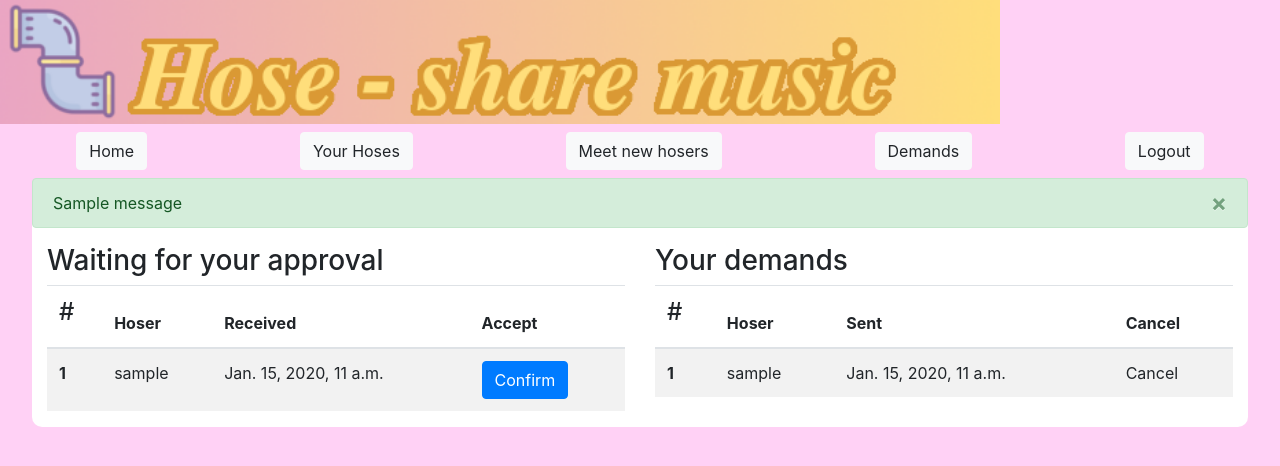
After one commit to Gnonpi/hose-sound, a Django app: page /user/demands/ in a window 1280 px wide. The commit adds this page. Shown: the top 466 px of the page. Run offline with Django 3.2, Linux system fonts and the light colour scheme; a user stored in the database is signed in; tables that the repository leaves empty hold one stand-in row (values such as "Sample post"); one stand-in notice (Sample message) is shown; parts of the project's set-up code (start-up, migrations or seed data) failed here and were passed over; some libraries are stand-ins or nearby versions.

Commit message:
invite system

```diff
--- a/hose/hose_usage/forms.py
+++ b/hose/hose_usage/forms.py
@@ -1,4 +1,5 @@
 from django.contrib.auth.forms import UserCreationForm, UserChangeForm
+from django.forms import Form
 
 from .models import HoseUser
 
--- a/hose/hose_usage/models.py
+++ b/hose/hose_usage/models.py
@@ -1,7 +1,8 @@
-from datetime import datetime
+from datetime import datetime, timedelta
 
 from django.contrib.auth.models import AbstractUser
 from django.db import models
+from django.utils import timezone
 
 
 class HoseUser(AbstractUser):
@@ -91,3 +92,29 @@ class HoseContent(models.Model):
 
     def __str__(self):
         return f"'{self.name}'(added {self.time_added}) linked to '{self.hose_from.hose_name}': {self.times_listened} times"
+
+
+class AssociationDemand(models.Model):
+    """
+    Demand of association between two users
+    """
+    MAX_DEMANDS_SENT = 3
+
+    sender = models.ForeignKey(
+        HoseUser,
+        on_delete=models.CASCADE,
+        related_name='sender'
+    )
+    receiver = models.ForeignKey(
+        HoseUser,
+        on_delete=models.CASCADE,
+        related_name='receiver'
+    )
+    time_sent = models.DateTimeField(auto_now_add=True)
+    caduce_at = models.DateTimeField(default=timezone.now() + timezone.timedelta(days=15))
+
+    def is_caduced(self):
+        return timezone.now() > self.caduce_at
+
+    def __str__(self):
+        return f"From {self.sender.username} to {self.receiver.username} at {self.time_sent}"
--- a/hose/hose_usage/templates/hose_usage/banner.html
+++ b/hose/hose_usage/templates/hose_usage/banner.html
@@ -24,11 +24,11 @@
                 </button>
             </a>
         </li>
-{#        <li class="nav-item">#}
-{#            <a class="nav-link" href="{% url 'h:show_users' %}">#}
-{#                <button type="button" class="btn">Your hosers</button>#}
-{#            </a>#}
-{#        </li>#}
+        <li class="nav-item">
+            <a class="nav-link" href="{% url 'h:see_demands' %}">
+                <button type="button" class="btn btn-light">Demands</button>
+            </a>
+        </li>
         <li class="nav-item">
             <a class="nav-link" href="{% url 'logout' %}">
                 <button type="button" class="btn btn-light">
--- a/hose/hose_usage/templates/hose_usage/base.html
+++ b/hose/hose_usage/templates/hose_usage/base.html
@@ -16,6 +16,7 @@
 <body>
     {% include 'hose_usage/banner.html' %}
     <main>
+        {% include 'hose_usage/message.html' %}
         {% block content %}
         {% endblock %}
     </main>
--- /dev/null
+++ b/hose/hose_usage/templates/hose_usage/message.html
@@ -0,0 +1,12 @@
+{% if messages %}
+    <div>
+        {% for message in messages %}
+        <div class="alert {{ message.tags }} alert-dismissible" role="alert">
+            <button type="button" class="close" data-dismiss="alert" aria-label="Close">
+                <span aria-hidden="true">&times;</span>
+            </button>
+            {{ message }}
+        </div>
+        {% endfor %}
+    </div>
+{% endif %}
--- /dev/null
+++ b/hose/hose_usage/templates/hose_usage/see_demands.html
@@ -0,0 +1,64 @@
+{% extends 'hose_usage/base.html' %}
+
+
+{% block title %}Hose - Demands{% endblock %}
+{% block content %}
+
+    {% load static %}
+    <link rel="stylesheet" type="text/css" href="{% static 'hose_usage/style.css' %}">
+
+    <div class="container-fluid">
+        <div class="row">
+            <div class="col-sm">
+                <h3>Waiting for your approval</h3>
+                <table class="table table-striped">
+                    <thead>
+                        <tr>
+                            <th scope="col"><h4>#</h4></th>
+                            <th scope="col">Hoser</th>
+                            <th scope="col">Received</th>
+                            <th scope="col">Accept</th>
+                        </tr>
+                    </thead>
+                    <tbody>
+                        {% for demand in received_demands %}
+                        <tr>
+                            <th scope="row">{{ forloop.counter }}</th>
+                            <td>{{ demand.sender.username }}</td>
+                            <td>{{ demand.time_sent }}</td>
+                            <td>
+                                <a href="{% url 'h:hoser_confirm' demand.id %}">
+                                    <button type="button" class="btn btn-primary">Confirm</button>
+                                </a>
+                            </td>
+                        </tr>
+                        {% endfor %}
+                    </tbody>
+                </table>
+            </div>
+            <div class="col-sm">
+                <h3>Your demands</h3>
+                <table class="table table-striped">
+                    <thead>
+                        <tr>
+                            <th scope="col"><h4>#</h4></th>
+                            <th scope="col">Hoser</th>
+                            <th scope="col">Sent</th>
+                            <th scope="col">Cancel</th>
+                        </tr>
+                    </thead>
+                    <tbody>
+                        {% for demand in sent_demands %}
+                        <tr>
+                            <th scope="row">{{ forloop.counter }}</th>
+                            <td>{{ demand.receiver.username }}</td>
+                            <td>{{ demand.time_sent }}</td>
+                            <td>Cancel</td>
+                        </tr>
+                        {% endfor %}
+                    </tbody>
+                </table>
+            </div>
+        </div>
+    </div>
+{% endblock %}
--- a/hose/hose_usage/urls.py
+++ b/hose/hose_usage/urls.py
@@ -5,15 +5,23 @@ from . import views
 
 app_name = 'h'
 urlpatterns = [
+    ## User objects
     path('home/', login_required(views.HomeView.as_view()), name='home'),
+    path('demands/', login_required(views.see_hose_demands), name='see_demands'),
     path('hoses/', login_required(views.LinkedHosesView.as_view()), name='see_hoses'),
+    path('signup/', views.SignUp.as_view(), name='signup'),
+
+    ## Browse objects
     path('browse-hosers/', login_required(views.browser_hosers), name='browse_hosers'),
     # path('browse-content/', views., name='browse_content'),
+
+    ## Show object detail
+    path('hose/<int:hose_id>/', login_required(views.show_hose), name='show_hose'),
     path('hoser/<int:hoser_id>/', login_required(views.show_hoser), name='show_hoser'),
-    # path('demands/', views., name='see_demands'),
+
+    ## Hose creation
     path('hoser/<int:hoser_id>/ask', login_required(views.ask_for_hose_creation), name='hoser_ask'),
-    # path('hoser/<int:hoser-pk>/confirm', views., name='hoser_confirm'),
-    path('hose/<int:hose_id>/', login_required(views.show_hose), name='show_hose'),
+    path('hoser/<int:demand_id>/confirm', login_required(views.confirm_hose_creation), name='hoser_confirm'),
+    path('hoser/<int:hoser_id>/cancel', login_required(views.cancel_hose_creation), name='hoser_cancel'),
     # path('hose/<int:hose-pk>/<int:content-pk>', views., name='show_content'),
-    path('signup/', views.SignUp.as_view(), name='signup'),
 ]
--- a/hose/hose_usage/views.py
+++ b/hose/hose_usage/views.py
@@ -1,4 +1,4 @@
-from django.contrib.auth.mixins import LoginRequiredMixin
+from django.contrib import messages
 from django.db.models import F, Q
 from django.http import HttpResponseRedirect, HttpResponse, Http404
 from django.shortcuts import render, get_object_or_404, redirect
@@ -6,7 +6,8 @@ from django.urls import reverse, reverse_lazy
 from django.views import generic
 
 from .forms import CustomUserCreationForm
-from .models import HoseUser, HoseAssociation, HoseContent
+from .models import HoseUser, HoseAssociation, HoseContent, AssociationDemand
+
 
 # class HoseUsageLoginRequiredMixin(LoginRequiredMixin):
 #     """Custom mixin for login required"""
@@ -109,6 +110,7 @@ def show_hoser(request, hoser_id):
 
 
 def show_hose(request, hose_id):
+    """Show the details of one Hose"""
     user_id = request.user.id
     ha = get_object_or_404(HoseAssociation, pk=hose_id)
     if user_id != ha.first_end.id and user_id != ha.second_end.id:
@@ -130,8 +132,83 @@ def show_hose(request, hose_id):
 
 
 def ask_for_hose_creation(request, hoser_id):
-    user_id = request.user.id
-    return HttpResponse(f'Asking Hose with: {hoser_id}')
+    """Ask another Hoser to create a Hose"""
+    user_demands = AssociationDemand.objects.filter(sender=request.user).count()
+    if user_demands > AssociationDemand.MAX_DEMANDS_SENT:
+        messages.error(request, 'You already send too many demands')
+        return redirect(reverse('h:show_hoser'))
+    other = get_object_or_404(HoseUser, pk=hoser_id)
+    demand = AssociationDemand(
+        sender=request.user,
+        receiver=other,
+    )
+    demand.save()
+    messages.success(request, f'Demand sent to {other.username}')
+    return redirect(reverse('h:home'))
+
+
+def _delete_caduced_demands(list_demands):
+    """Remove caduced demands from the list"""
+    filtered_demands = []
+    for demand in list_demands:
+        if demand.is_caduced():
+            demand.delete()
+        else:
+            filtered_demands.append(demand)
+    return filtered_demands
+
+
+def see_hose_demands(request):
+    """See all sent or received demands"""
+    sent_demands = AssociationDemand.objects.filter(sender=request.user). \
+        order_by('-time_sent').all()
+    received_demands = AssociationDemand.objects.filter(receiver=request.user). \
+        order_by('-time_sent').all()
+    sent_demands = _delete_caduced_demands(sent_demands)
+    received_demands = _delete_caduced_demands(received_demands)
+
+    template_name = 'hose_usage/see_demands.html'
+    context = {
+        'sent_demands': sent_demands,
+        'received_demands': received_demands,
+    }
+    return render(request, template_name, context)
+
+
+def confirm_hose_creation(request, demand_id):
+    """Let a user confirm the creation of a Hose with another one after receiving demand"""
+    demand = get_object_or_404(AssociationDemand, pk=demand_id)
+    if demand.is_caduced():
+        messages.error(request, 'Demand has caduced')
+        return redirect(reverse('h:home'))
+    # Create a new Hose with first end the current user
+    try:
+        second = HoseUser.objects.get(pk=demand.sender.id)
+    except HoseUser.DoesNotExist as ex:
+        messages.error(request, 'Hoser accound has been deleted')
+        return redirect(reverse('h:home'))
+    else:
+        ha = HoseAssociation(
+            first_end=request.user,
+            second_end=second,
+            hose_name='-'.join([request.user.username, second.username])
+        )
+        ha.save()
+        return redirect(reverse('h:show_hose', kwargs={'hose_id': ha.id}))
+
+
+def cancel_hose_creation(request, hoser_id):
+    """Delete the demand to create a Hose"""
+    try:
+        receiver = HoseUser.objects.filter(pk=hoser_id).first()
+    except HoseUser.DoesNotExist as ex:
+        messages.error(request, 'Hoser account has been deleted')
+        return redirect(reverse('h:home'))
+    else:
+        demand = get_object_or_404(AssociationDemand, sender=request.user, receiver=receiver)
+        demand.delete()
+        messages.info('Demand was canceled')
+        return redirect(reverse('h:home'))
 
 
 class SignUp(generic.CreateView):
```
Also changed, not shown: hose/hose/settings.py (+8 -1 lines), hose/hose_usage/migrations/0006_associationdemand.py (added), hose/hose_usage/migrations/0007_auto_20190119_1438.py (added).
